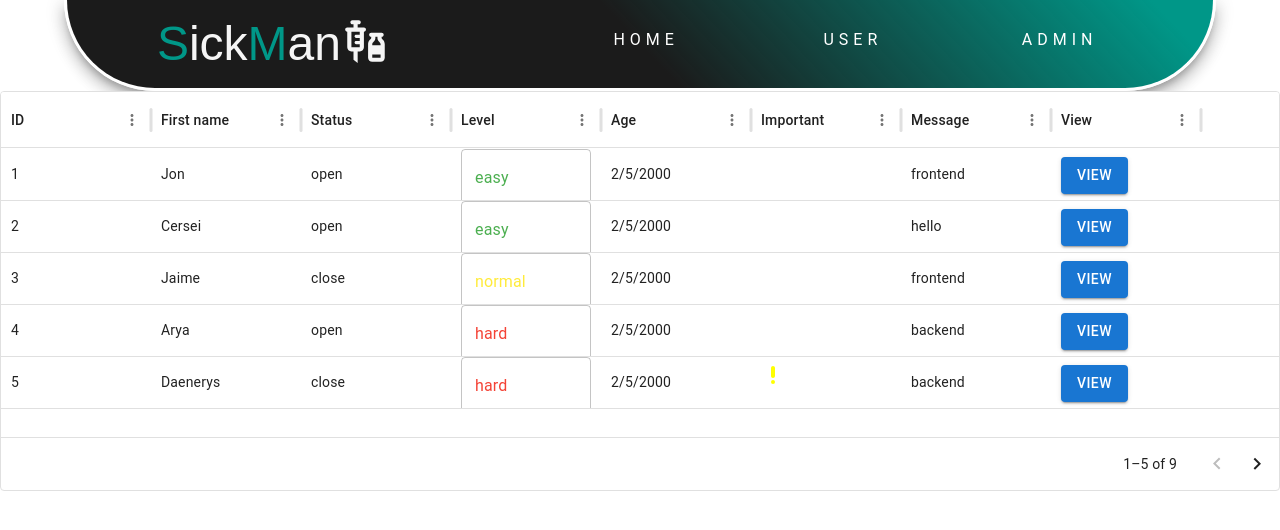
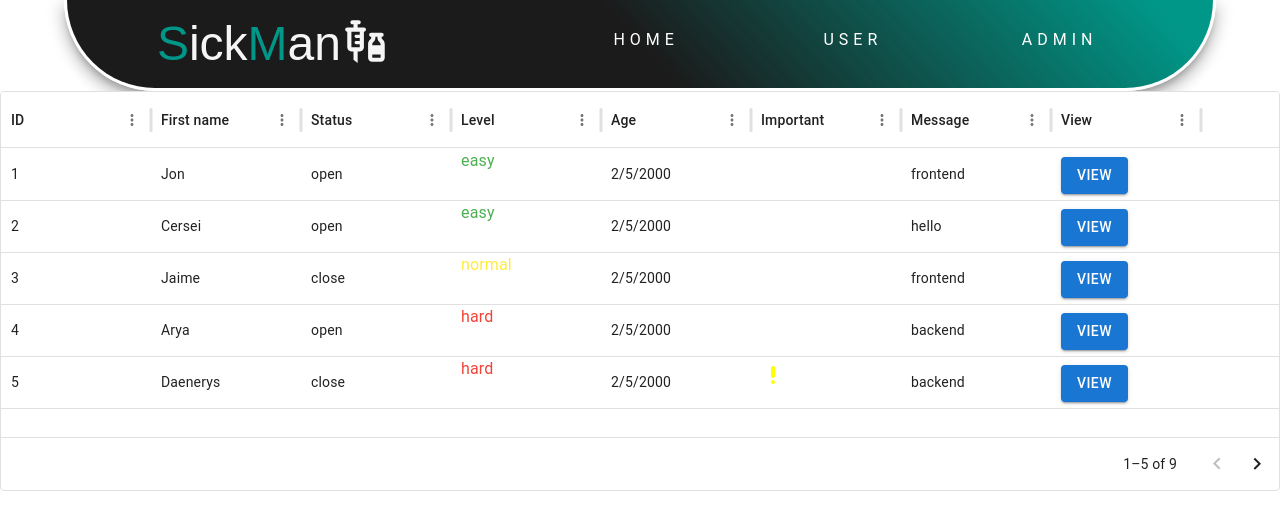
Before and after one commit to DevAbdoTolba/Pre_AHC-Status_APP, a Next.js app in the folder front/: page /admin in a window 1280 px wide. Shown: the top 530 px of the page. Built offline with nearby package versions, Linux system fonts and the light colour scheme.

Commit message:
finish the view Data Grid And ux Improve

```diff
--- a/front/src/components/AdminDataGrid.tsx
+++ b/front/src/components/AdminDataGrid.tsx
@@ -3,10 +3,9 @@ import Box from '@mui/material/Box';
 import { DataGrid, GridColDef } from '@mui/x-data-grid';
 import * as React from 'react';
 import PriorityHighRoundedIcon from "@mui/icons-material/PriorityHighRounded";
-import { green, yellow, red } from "@mui/material/colors";
-import { Button, TextField } from '@mui/material';
+import { green, yellow, red ,blue } from "@mui/material/colors";
+import { Button, Typography } from '@mui/material';
 import Link from 'next/link';
-
 
 
   const columns: GridColDef[] = [
@@ -31,12 +30,12 @@ import Link from 'next/link';
             break;
         }
         return (
-          <TextField
-            value={params.value}
-            InputProps={{
-              style: { color: color },
-            }}
-          />
+          <Typography
+            sx={{ color: color }}
+            variant="body1"
+          >
+            {params.value}
+          </Typography>
         );
       },
     },
```
